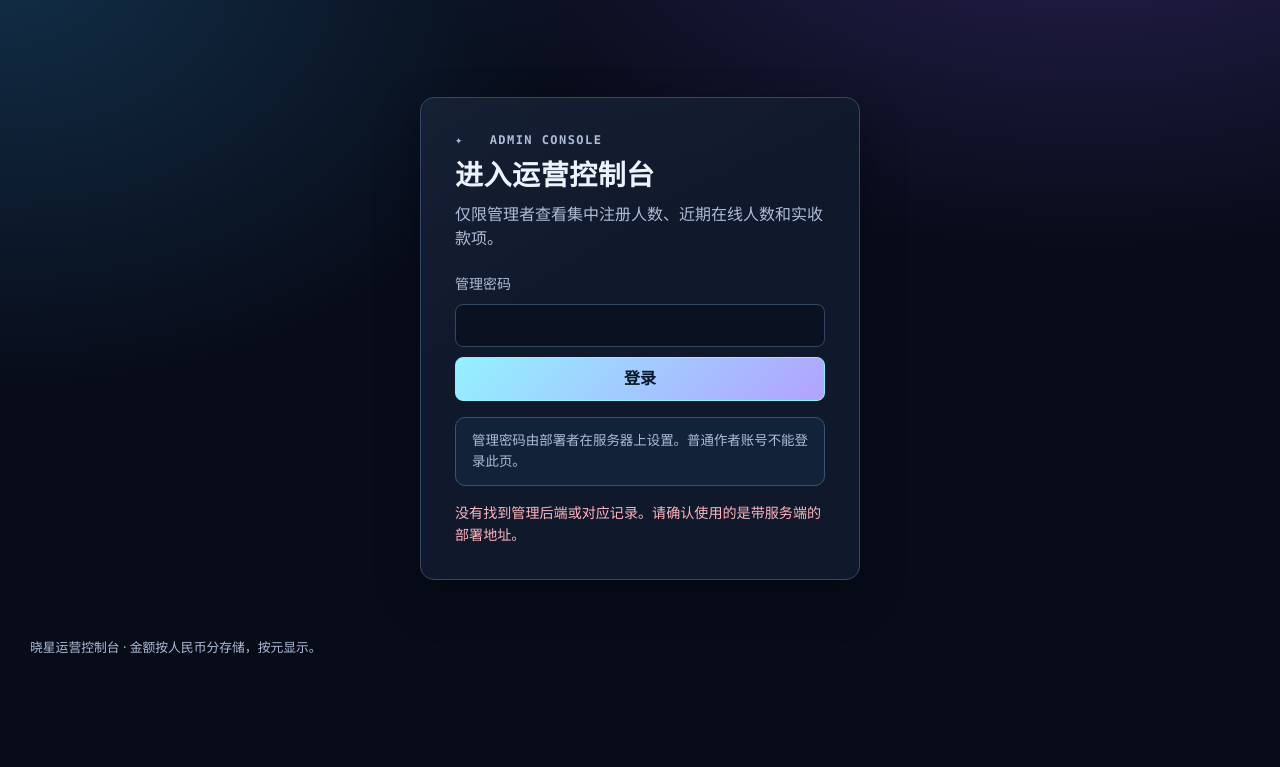
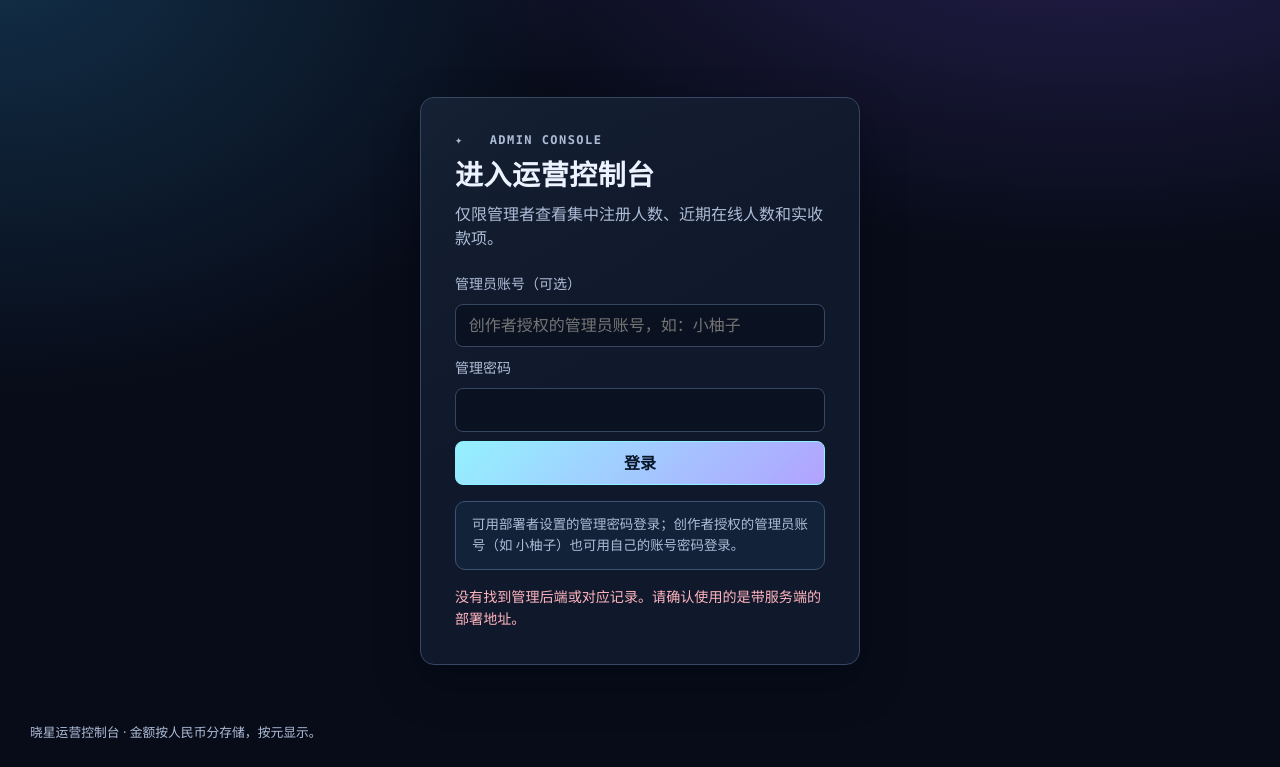
Before and after one commit to akc071001-max/xiaoxing, a plain HTML site: page admin.html in a window 1280 px wide. Shown: the part 66-833 px from the top of the page. Before the commit the page ends 800 px from the top, so only its background shows below. Drawn offline with Linux system fonts and the light colour scheme; no server answers.

Commit message:
v4.2.2: creator admin account 小柚子 (flag tier + admin console login + block protection), password rule 6-128

```diff
--- a/admin.html
+++ b/admin.html
@@ -25,11 +25,13 @@
       <h1 id="login-title">进入运营控制台</h1>
       <p>仅限管理者查看集中注册人数、近期在线人数和实收款项。</p>
       <form id="login-form">
+        <label for="admin-username">管理员账号（可选）</label>
+        <input type="text" id="admin-username" name="username" autocomplete="username" maxlength="20" placeholder="创作者授权的管理员账号，如：小柚子">
         <label for="admin-password">管理密码</label>
         <input type="password" id="admin-password" name="password" autocomplete="current-password" required maxlength="1024">
         <button type="submit" class="primary">登录</button>
       </form>
-      <p class="callout" id="login-help">管理密码由部署者在服务器上设置。普通作者账号不能登录此页。</p>
+      <p class="callout" id="login-help">可用部署者设置的管理密码登录；创作者授权的管理员账号（如 小柚子）也可用自己的账号密码登录。</p>
       <output id="login-status" class="status" role="status" aria-live="polite"></output>
     </section>
 
```
